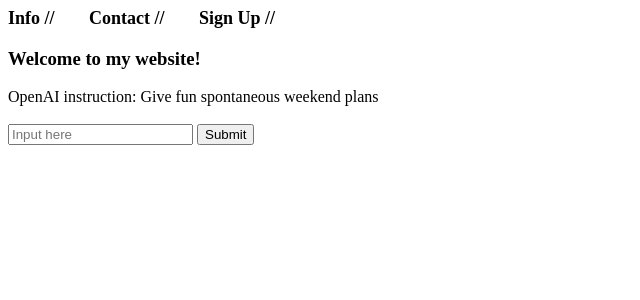
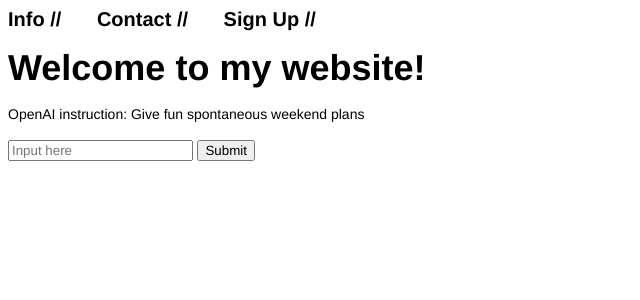
Before and after one commit to paulbridi/flask_project, a Flask app: page / in a window 1280 px wide. Shown: the top 300 px of the page, without its empty margins (0-640 px from the left). Run offline with Flask 2, Linux system fonts and the light colour scheme.

Commit message:
CSS font  styling edits

```diff
--- a/website/static/styles.css
+++ b/website/static/styles.css
@@ -1,14 +1,41 @@
+html *
+{
+  font-family: "Helvetica Neue"
+}
+
+.welcome-title {
+  font-size: 36px;
+}
+
+
+
+h1 { font-family: "Helvetica Neue"; font-size: 24px; font-style: normal; font-variant: normal; font-weight: 700; line-height: 26.4px; }
+h2 { font-family: "Helvetica Neue"; font-size: 19px; font-style: normal; font-variant: normal; font-weight: 700; line-height: 20.9px; }
+h3 { font-family: "Helvetica Neue"; font-size: 14px; font-style: normal; font-variant: normal; font-weight: 700; line-height: 15.4px; }
+p { font-family: "Helvetica Neue"; font-size: 14px; font-style: normal; font-variant: normal; font-weight: 400; line-height: 20px; }
+blockquote { font-family: "Helvetica Neue"; font-size: 21px; font-style: normal; font-variant: normal; font-weight: 400; line-height: 30px; }
+pre { font-family: "Helvetica Neue"; font-size: 13px; font-style: normal; font-variant: normal; font-weight: 400; line-height: 18.5714px; }
+
 a {
   text-decoration: none;
   color: #000000;
-  font-size: large;
+  font-size: 20px;
   margin: 0 1.875rem 0 0;
+  font-weight: bold;
+  font-family: "Helvetica Neue"
+
 }
 
 a:hover {
   color: #247ba0; /* red color */
+  font-family: "Helvetica Neue"
+
 }
 
-h3:hover{
+h2:hover{
   color: #4E5340; /* red color */
 }
+
+.description {
+  font-size: 14px;
+}
--- a/website/templates/home.html
+++ b/website/templates/home.html
@@ -5,20 +5,23 @@
     <meta name="viewport" content="width=device-width, initial-scale=1">
     <title>Home</title>
     <link href="./static/styles.css" rel="stylesheet">
+    <link rel="preconnect" href="https://fonts.googleapis.com">
+    <link rel="preconnect" href="https://fonts.gstatic.com" crossorigin>
+    <link href="https://fonts.googleapis.com/css2?family=Titillium+Web:wght@200;400;600;700&display=swap" rel="stylesheet">
   </head>
   <body>
       <b>
       <a href="/info"> Info // </a>
       <a href="/contact"> Contact //  </a>
       <a href="/sign-up"> Sign Up //</a> </br>
-      <div><h3> Welcome to my website!</h3></div>
+      <div><h1 class="welcome-title"> Welcome to my website!</h1></div>
       </b>
 
       <div>
         {% if local_instruction %}
-          </div>OpenAI instruction: {{local_instruction}}</div>
+          <div class="description">OpenAI instruction: {{local_instruction}}</div>
         {% endif %}
-      </div></br></br>
+      </div></br>
 
       <form action="#" method="POST">
       <input placeholder='Input here' name="input-string">  </input>
--- a/website/views.py
+++ b/website/views.py
@@ -1,6 +1,6 @@
 from flask import Blueprint, render_template, request, redirect, url_for, flash
 import openai
-openai.api_key = "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"
+openai.api_key = "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"
 
 
 views = Blueprint('views', __name__)
@@ -19,9 +19,6 @@ def home():
             instruction=local_instruction
             )
 
-        # print(oai_object.instruction)
-        # instruction_gvent = oai_object.instruction
-
         o_string = oai_object["choices"][0]["text"]
 
         return render_template("home.html", i_string=i_string,  o_string=o_string, local_instruction=local_instruction)
```
